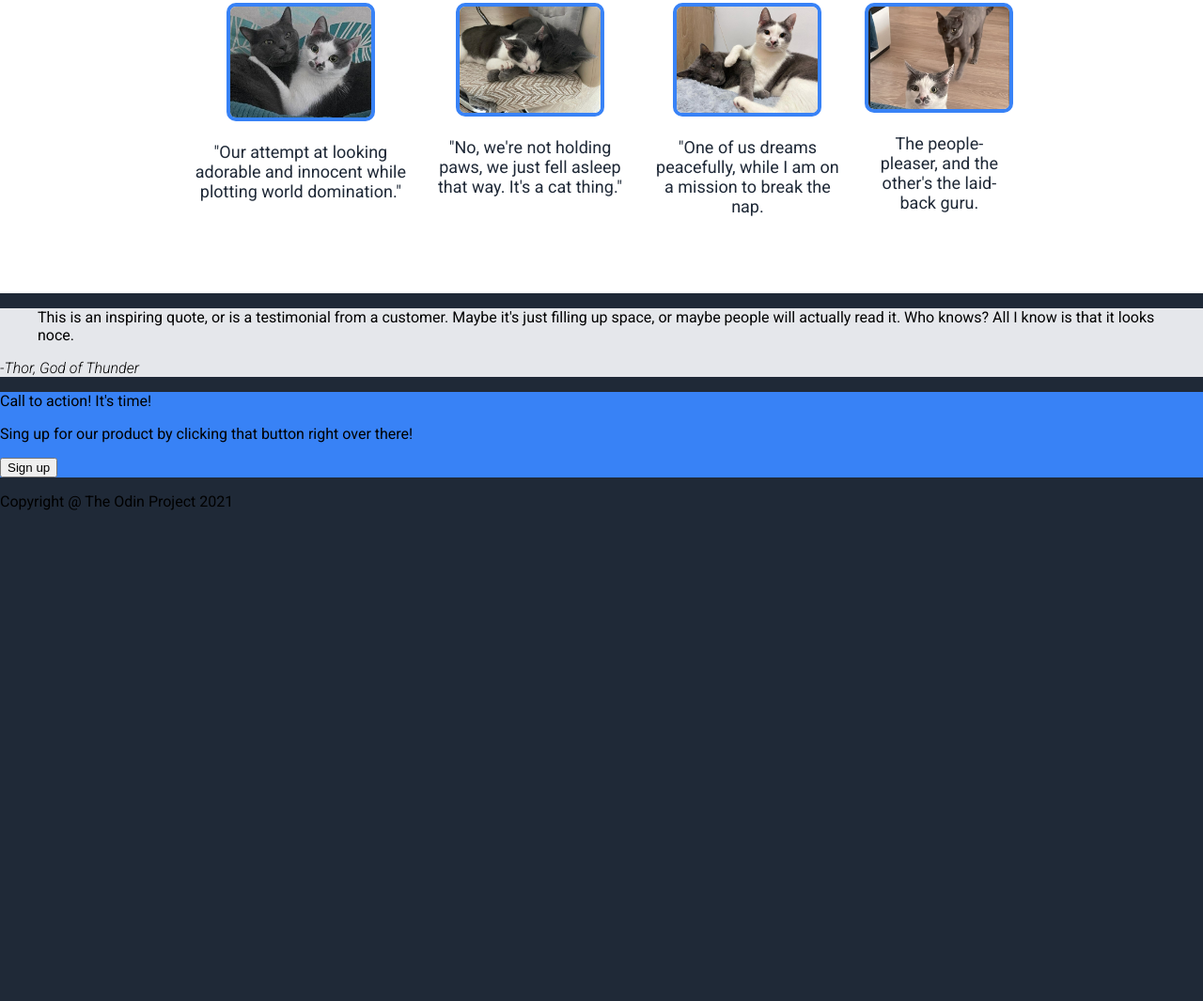
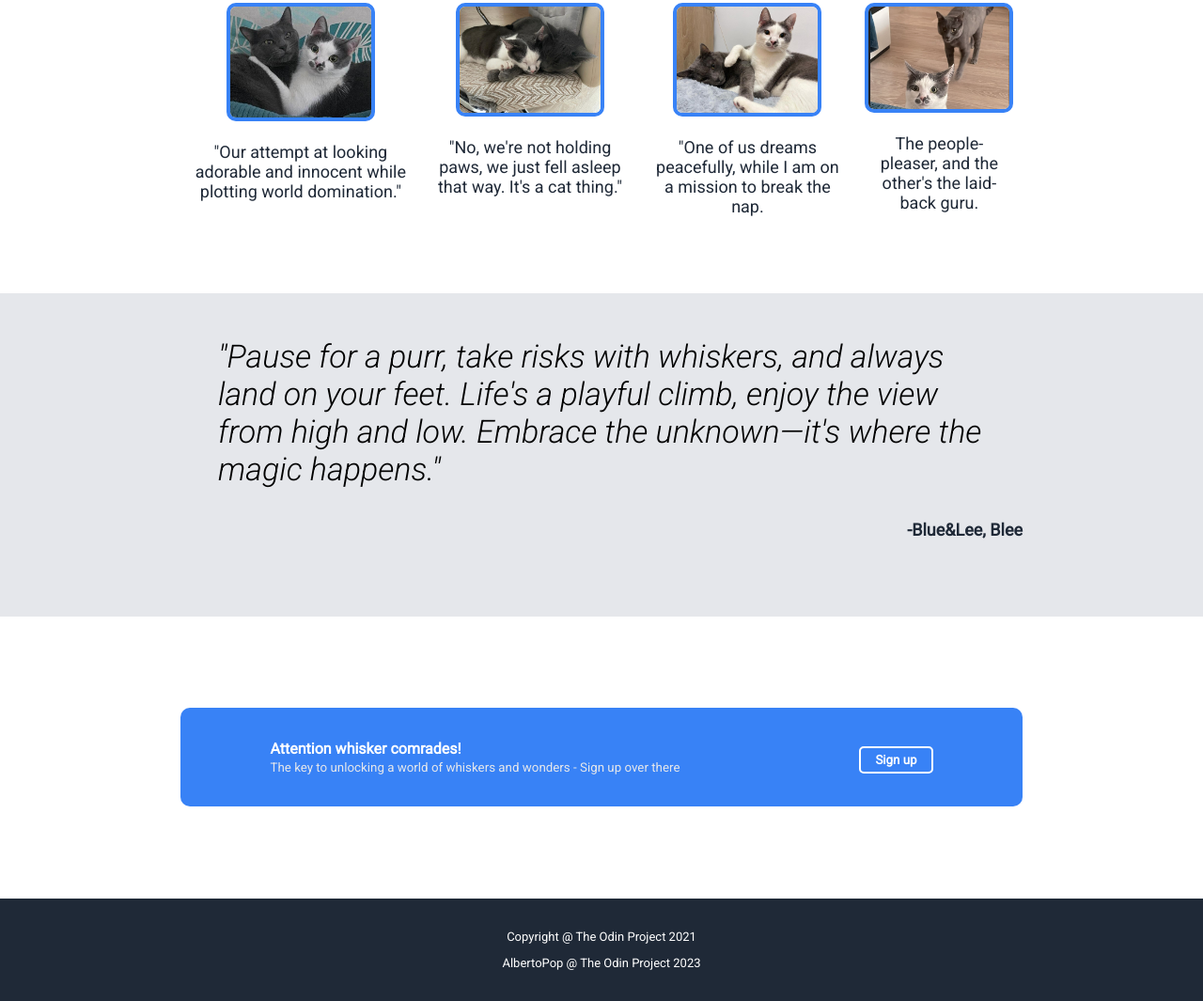
Before and after one commit to AlbertoPop/landingpage-project, a plain HTML site: page index.html in a window 1280 px wide. Shown: the part 584-1649 px from the top of the page at 94% size. Before the commit the page ends 1143 px from the top, so only its background shows below. Drawn offline with Linux system fonts and the light colour scheme.

Commit message:
Probably final, v1

```diff
--- a/index.html
+++ b/index.html
@@ -62,16 +62,18 @@
     </div>
 
     <div class="third-container">
-        <blockquote>This is an inspiring quote, or is a testimonial from a customer. Maybe it's just filling up space, or maybe people will actually read it. Who knows? All I know is that it looks noce.</blockquote>
-        <cite>-Thor, God of Thunder</cite>
+        <blockquote>"Pause for a purr, take risks with whiskers, and always land on your feet. Life's a playful climb, enjoy the view from high and low. Embrace the unknown—it's where the magic happens."</blockquote>
+        <p>-Blue&Lee, Blee</p>
 
     </div>
 
     <div class="fourth-container">
 
         <div class="block">
-            <p> Call to action! It's time!</p>
-            <p>Sing up for our product by clicking that button right over there!</p>
+            <div>
+                <p> Attention whisker comrades! </p>
+                <small>The key to unlocking a world of whiskers and wonders - Sign up over there</small>
+            </div>
             <button>Sign up</button>
         </div>
 
@@ -81,6 +83,7 @@
 
     <div class="footer">
         <p> Copyright @ The Odin Project 2021 </p>
+        <p> AlbertoPop @ The Odin Project 2023 </p>
 
     </div>
 
--- a/style.css
+++ b/style.css
@@ -117,13 +117,64 @@ body{
 
 .third-container{
     background-color: #E5E7EB;
+    padding: 1% 15% 5% 15%;
+    font-size: 34px;
+    font-style: italic;
+}
 
+.third-container p{
+    font-size: 18px;
+    color: #1F2937;
+    text-align: right;
+    font-weight: bolder;
+    font-style: normal;
 }
 
 .fourth-container{
     background-color: white ;
+    display: flex;
+    justify-content: center ;
+    height: 300px;
 }
 
 .block {
+    display: flex;
+    justify-content:space-around;
+    align-items: center;
     background-color: #3882F6;
+    border-radius: 10px;
+    align-self: center;
+    width: 70%;
+    height: 35%;
+
 }
+
+.block small{
+    color: #E5E7EB;
+}
+
+.block p{
+    color: white;
+    font-weight: bold;
+    margin: 0px;
+}
+
+.block button{
+    background-color: #3882F6;
+    font-family: "Roboto", sans-serif;
+    font-weight: bold;
+    padding: 5px 15px;
+    color: white;
+    border-radius: 5px;
+    border-color: white;
+    border-style:solid;
+    float: left;
+    margin-top: 5px;
+}
+
+.footer {
+    text-align: center;
+    color: white;
+    font-size: small;
+    padding: 20px 0;
+}
```
